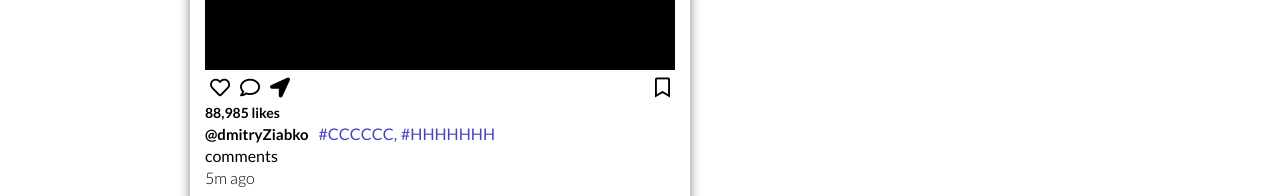
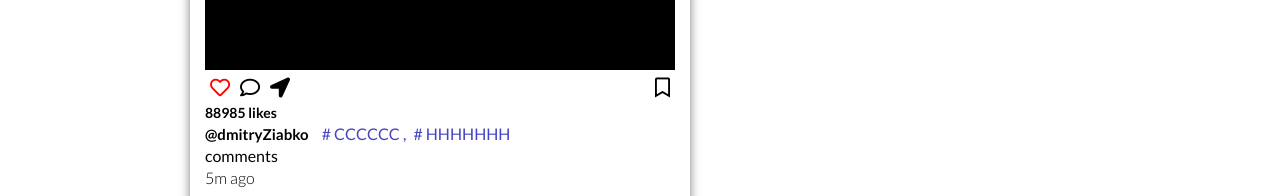
Before and after one commit to depytat88/sto-gramm, an Angular app: page / in a window 1280 px wide. Shown: the part 507-703 px from the top of the page. Built offline with nearby package versions, Linux system fonts and the light colour scheme.

Commit message:
N-10 add posts json file and link it to card layout

```diff
--- a/src/app/modules/home/home.component.html
+++ b/src/app/modules/home/home.component.html
@@ -4,8 +4,10 @@
   <div body>
     <app-histories></app-histories>
 
-    <div class="posts">
-      <app-post-card></app-post-card>
-    </div>
+    <ul class="posts">
+      <li *ngFor="let post of postsList">
+        <app-post-card [post]="post"></app-post-card>
+      </li>
+    </ul>
   </div>
 </app-main-layout>
--- a/src/app/modules/home/home.component.sass
+++ b/src/app/modules/home/home.component.sass
@@ -0,0 +1,4 @@
+.posts
+  margin: 0
+  padding: 0
+  list-style-type: none
--- a/src/app/modules/home/home.component.ts
+++ b/src/app/modules/home/home.component.ts
@@ -1,16 +1,31 @@
-import { ChangeDetectionStrategy, Component, OnInit } from '@angular/core';
+import {ChangeDetectionStrategy, ChangeDetectorRef, Component, OnInit} from '@angular/core';
+import {HttpService} from "../../services/http.service";
 
 @Component({
   selector: 'app-home',
   templateUrl: './home.component.html',
   styleUrls: ['./home.component.sass'],
   changeDetection: ChangeDetectionStrategy.OnPush,
+  providers: [HttpService]
 })
 export class HomeComponent implements OnInit {
+  postsList: string;
 
-  constructor() { }
+  constructor(
+    private httpService: HttpService,
+    private cdr: ChangeDetectorRef
+  ) {
+    this.httpService.getJSON().subscribe(
+      data => {
+        this.postsList = data;
+        console.log(this.postsList);
+        this.cdr.detectChanges();
+      }
+    );
+  }
 
   ngOnInit() {
+
   }
 
 }
--- a/src/app/modules/home/home.module.ts
+++ b/src/app/modules/home/home.module.ts
@@ -4,13 +4,17 @@ import {HistoriesModule} from "./histories/histories.module";
 import {MainLayoutModule} from "../../components/layout/main-layout/main-layout.module";
 import {HomeHeaderModule} from "./home-header/home-header.module";
 import {PostCardModule} from "./post-card/post-card.module";
+import {HttpClientModule} from "@angular/common/http";
+import {CommonModule} from "@angular/common";
 
 @NgModule({
   imports: [
     HistoriesModule,
     MainLayoutModule,
     HomeHeaderModule,
-    PostCardModule
+    PostCardModule,
+    HttpClientModule,
+    CommonModule
   ],
   declarations: [HomeComponent],
 })
--- a/src/app/modules/home/post-card/post-card.component.html
+++ b/src/app/modules/home/post-card/post-card.component.html
@@ -3,13 +3,14 @@
     <div class="author-avatar"></div>
 
     <div class="post-introducing-info">
-      <div class="author-name">@dmitryZiabko</div>
-      <div class="post-place">Minsk</div>
+      <div class="author-name">@{{post.authorName}}</div>
+      <div class="post-place">{{post.postPlace}}</div>
     </div>
   </header>
   <div class="post-card__photo"></div>
   <div class="post-card__actions">
-    <span class="action-icon">
+    <span class="action-icon"
+          [class.--liked]="post.liked">
       <i class="far fa-heart"></i>
     </span>
 
@@ -27,16 +28,18 @@
   </div>
   <div class="post-card__info">
     <div class="likes">
-      88,985 likes
+      {{post.likes}} likes
     </div>
 
     <div class="author-description">
-      <span class="author-name">@dmitryZiabko</span>
+      <span class="author-name">@{{post.authorName}}</span>
 
       <span class="author-text">
-        <a href="#" class="hashtag">#CCCCCC</a>
-
-        <a href="#" class="hashtag">#HHHHHHH</a>
+        <a *ngFor="let hashtag of post.hashtags"
+           href="{{hashtag}}"
+           class="hashtag">
+          # {{hashtag}}
+        </a>
       </span>
     </div>
   </div>
@@ -44,6 +47,6 @@
     comments
   </div>
   <div class="post-card__time">
-    5m ago
+    {{post.date}}
   </div>
 </div>
--- a/src/app/modules/home/post-card/post-card.component.sass
+++ b/src/app/modules/home/post-card/post-card.component.sass
@@ -37,6 +37,8 @@
   font-size: 20px
   &:last-child
     float: right
+  &.--liked
+    color: red
 
 
 .likes
--- a/src/app/modules/home/post-card/post-card.component.ts
+++ b/src/app/modules/home/post-card/post-card.component.ts
@@ -1,4 +1,4 @@
-import {ChangeDetectionStrategy, Component} from '@angular/core';
+import {ChangeDetectionStrategy, Component, Input, OnInit} from '@angular/core';
 
 @Component({
   selector: 'app-post-card',
@@ -6,8 +6,14 @@ import {ChangeDetectionStrategy, Component} from '@angular/core';
   styleUrls: ['./post-card.component.sass'],
   changeDetection: ChangeDetectionStrategy.OnPush,
 })
-export class PostCardComponent {
+export class PostCardComponent implements OnInit {
+  @Input() post;
 
   constructor() {
+
+  }
+
+  ngOnInit() {
+    console.log(this.post);
   }
 }
--- a/src/app/modules/home/post-card/post-card.module.ts
+++ b/src/app/modules/home/post-card/post-card.module.ts
@@ -1,8 +1,9 @@
 import {NgModule} from '@angular/core';
 import {PostCardComponent} from "./post-card.component";
+import {CommonModule} from "@angular/common";
 
 @NgModule({
-  imports: [],
+  imports: [CommonModule],
   declarations: [PostCardComponent],
   exports: [PostCardComponent]
 })
--- /dev/null
+++ b/src/app/services/http.service.ts
@@ -0,0 +1,14 @@
+import {HttpClient} from '@angular/common/http';
+import {Injectable} from "@angular/core";
+import {Observable} from "rxjs";
+
+@Injectable()
+export class HttpService {
+
+  constructor(private http: HttpClient) {
+  }
+
+  public getJSON(): Observable<any> {
+    return this.http.get("./assets/jsonData/posts.json");
+  }
+}
--- /dev/null
+++ b/src/assets/jsonData/posts.json
@@ -0,0 +1,14 @@
+[
+  {
+    "authorName": "dmitryZiabko",
+    "postPlace": "Minsk",
+    "liked": true,
+    "addedToSaved": true,
+    "likes": 88985,
+    "hashtags": [
+      "CCCCCC",
+      "HHHHHHH"
+    ],
+    "date": "5m ago"
+  }
+]
```
Also changed, not shown: 1 other file (tests, documents, lock files or other folders).
